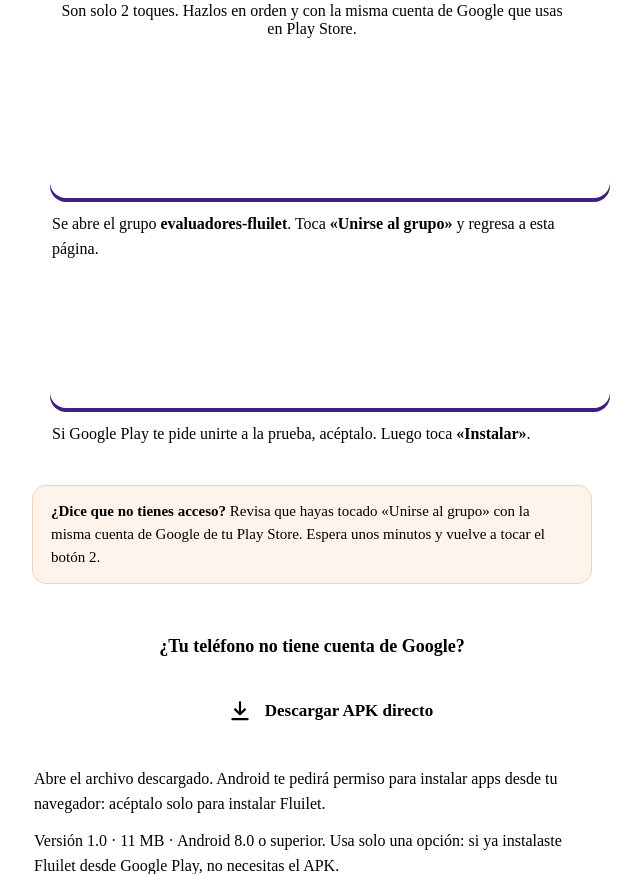
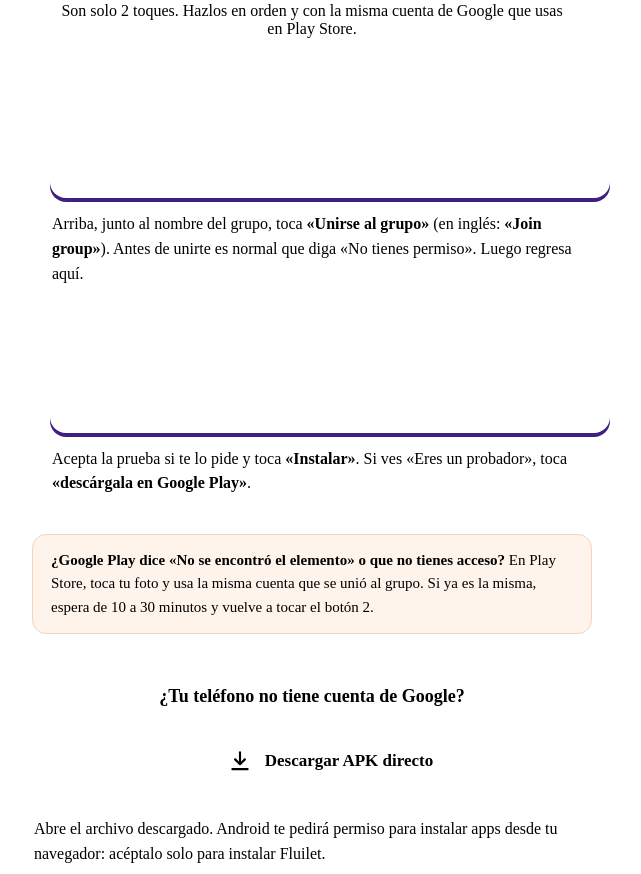
Before and after one commit to juanchito3110/fluilet-backend, a Python web app: template app/templates/install.html in a window 1280 px wide. Shown: the part 224-1098 px from the top of the page, without its empty margins (328-969 px from the left). Run offline with Jinja, Linux system fonts and the light colour scheme; the template is opened without the code that fills it, so the values that code supplies are empty.

Commit message:
fix(public): clarify group join and Play troubleshooting on install page

```diff
--- a/app/templates/install.html
+++ b/app/templates/install.html
@@ -51,18 +51,18 @@
             <svg viewBox="0 0 24 24" aria-hidden="true"><circle cx="9" cy="8" r="3.4" fill="none" stroke="currentColor" stroke-width="2"/><path d="M2.8 19.5c.6-3.3 3.1-5.2 6.2-5.2s5.6 1.9 6.2 5.2" fill="none" stroke="currentColor" stroke-width="2" stroke-linecap="round"/><path d="M18.5 8v6M15.5 11h6" stroke="currentColor" stroke-width="2" stroke-linecap="round"/></svg>
             1. Habilitar acceso en Google Groups
           </a>
-          <p class="hint">Se abre el grupo <strong>evaluadores-fluilet</strong>. Toca <strong>«Unirse al grupo»</strong> y regresa a esta página.</p>
+          <p class="hint">Arriba, junto al nombre del grupo, toca <strong>«Unirse al grupo»</strong> (en inglés: <strong>«Join group»</strong>). Antes de unirte es normal que diga «No tienes permiso». Luego regresa aquí.</p>
         </li>
         <li class="step">
           <a class="big" href="https://play.google.com/apps/testing/com.fluilet.app" target="_blank" rel="noopener noreferrer">
             <svg viewBox="0 0 24 24" aria-hidden="true"><path d="M5 3.5v17l14.5-8.5z" fill="none" stroke="currentColor" stroke-width="2" stroke-linejoin="round"/></svg>
             2. Descargar en Google Play
           </a>
-          <p class="hint">Si Google Play te pide unirte a la prueba, acéptalo. Luego toca <strong>«Instalar»</strong>.</p>
+          <p class="hint">Acepta la prueba si te lo pide y toca <strong>«Instalar»</strong>. Si ves «Eres un probador», toca <strong>«descárgala en Google Play»</strong>.</p>
         </li>
       </ol>
 
-      <p class="tip"><strong>¿Dice que no tienes acceso?</strong> Revisa que hayas tocado «Unirse al grupo» con la misma cuenta de Google de tu Play Store. Espera unos minutos y vuelve a tocar el botón 2.</p>
+      <p class="tip"><strong>¿Google Play dice «No se encontró el elemento» o que no tienes acceso?</strong> En Play Store, toca tu foto y usa la misma cuenta que se unió al grupo. Si ya es la misma, espera de 10 a 30 minutos y vuelve a tocar el botón 2.</p>
 
       <section class="alt" aria-labelledby="sin-google">
         <h2 id="sin-google">¿Tu teléfono no tiene cuenta de Google?</h2>
```
Also changed, not shown: tests/test_public_pages.py (+7 -0 lines).
